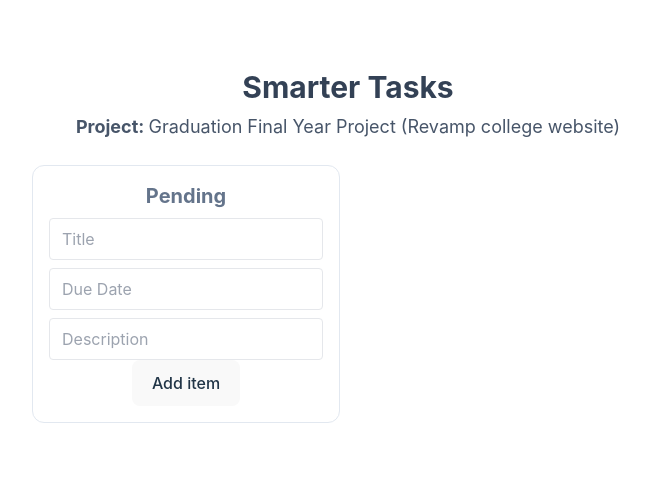
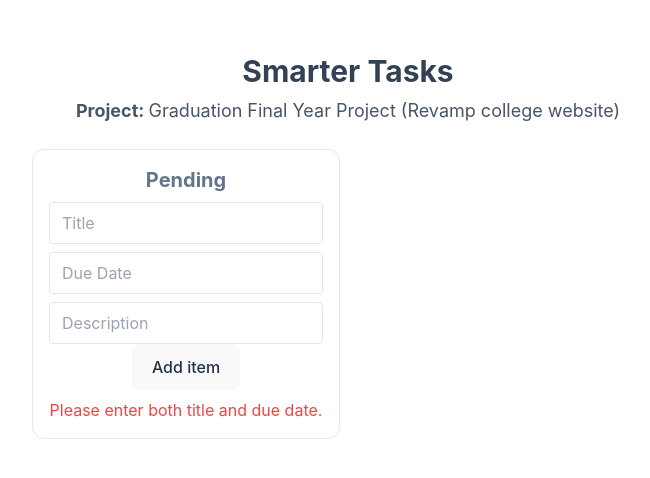
Before and after one commit to chandrakanthsagar/Wd301, a React (Vite) app in the folder smarter-tasks/: page / in a window 1280 px wide. Shown: the part 154-632 px from the top of the page, without its empty margins (292-942 px from the left). Built offline with nearby package versions, Linux system fonts and the light colour scheme.

Commit message:
Adding empty item prohibited

```diff
--- a/smarter-tasks/src/TaskForm.tsx
+++ b/smarter-tasks/src/TaskForm.tsx
@@ -23,7 +23,7 @@ class TaskForm extends React.Component<TaskFormProps, TaskFormState> {
 
   addTask: React.FormEventHandler<HTMLFormElement> = (event) => {
     event.preventDefault();
-    if (this.state.title && this.state.dueDate) {
+    if (this.state.title.trim() !== "" && this.state.dueDate.trim() !== "") {
       const newTask = {
         title: this.state.title,
         dueDate: this.state.dueDate,
@@ -41,7 +41,7 @@ class TaskForm extends React.Component<TaskFormProps, TaskFormState> {
 
   render() {
     const { title, dueDate } = this.state;
-    const isAddButtonDisabled = !title || !dueDate;
+    const isAddButtonDisabled = title.trim() === "" || dueDate.trim() === "";
 
     return (
       <form onSubmit={this.addTask}>
@@ -82,6 +82,9 @@ class TaskForm extends React.Component<TaskFormProps, TaskFormState> {
         >
           Add item
         </button>
+        {isAddButtonDisabled && (
+          <p className="text-red-500 mt-2">Please enter both title and due date.</p>
+        )}
       </form>
     );
   }
```
